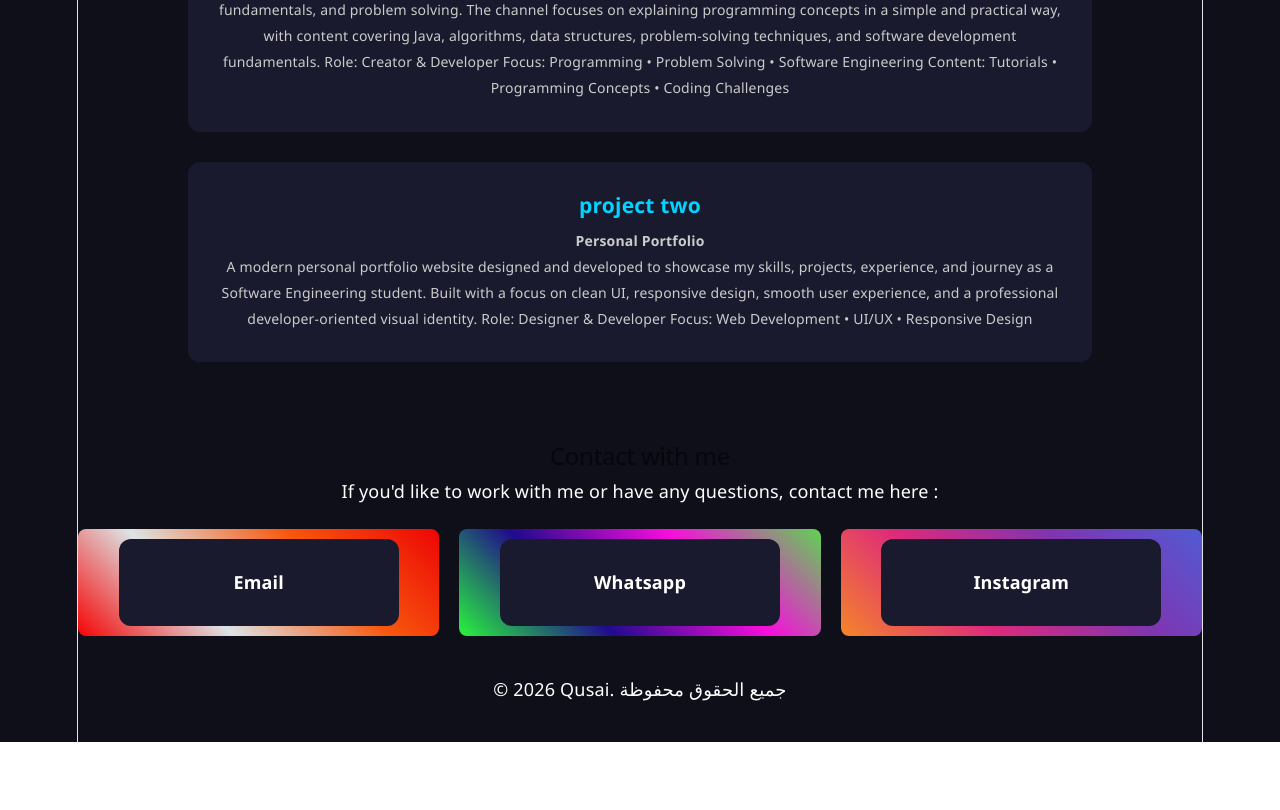
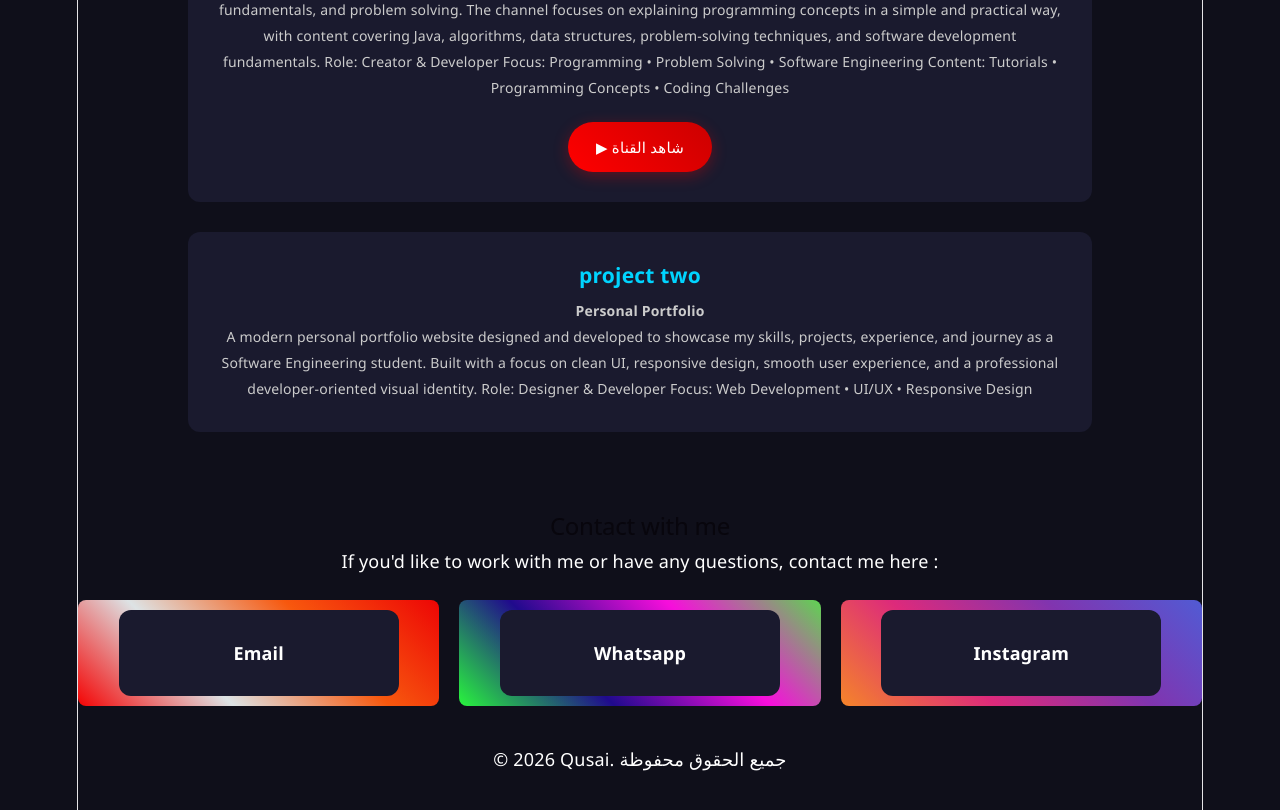
Before and after one commit to qusaianwer/qusai-protfilio, a React (Vite) app: page / in a window 1280 px wide. Shown: the part 1100-1910 px from the top of the page. Before the commit the page ends 1842 px from the top, so only its background shows below. Built offline with nearby package versions, Linux system fonts and the light colour scheme.

Commit message:
add youtube chanel

```diff
--- a/src/App.css
+++ b/src/App.css
@@ -245,3 +245,24 @@ footer {
     margin-top: 40px;
     margin-bottom: 40px;
 }
+
+.youtube-btn {
+    display: inline-flex;
+    align-items: center;
+    gap: 8px;
+    margin-top: 20px;
+    padding: 12px 28px;
+    background: linear-gradient(45deg, #ff0000, #cc0000);
+    color: white;
+    font-weight: bold;
+    text-decoration: none;
+    border-radius: 30px;
+    font-size: 15px;
+    box-shadow: 0 4px 15px rgba(255, 0, 0, 0.3);
+    transition: transform 0.2s, box-shadow 0.2s;
+}
+
+.youtube-btn:hover {
+    transform: translateY(-3px);
+    box-shadow: 0 6px 20px rgba(255, 0, 0, 0.5);
+}
--- a/src/components/projects.jsx
+++ b/src/components/projects.jsx
@@ -14,6 +14,14 @@ Role: Creator & Developer
 Focus: Programming • Problem Solving • Software Engineering
 Content: Tutorials • Programming Concepts • Coding Challenges
           </p>
+          <a
+  href="https://youtube.com/@q3v_203?si=nJ_gJDI9gQJcoDzD"
+  target="_blank"
+  rel="noopener noreferrer"
+  className="youtube-btn"
+>
+  ▶ شاهد القناة
+</a>
         </div>
         <div className="card">
           <h3>project two</h3>
```
